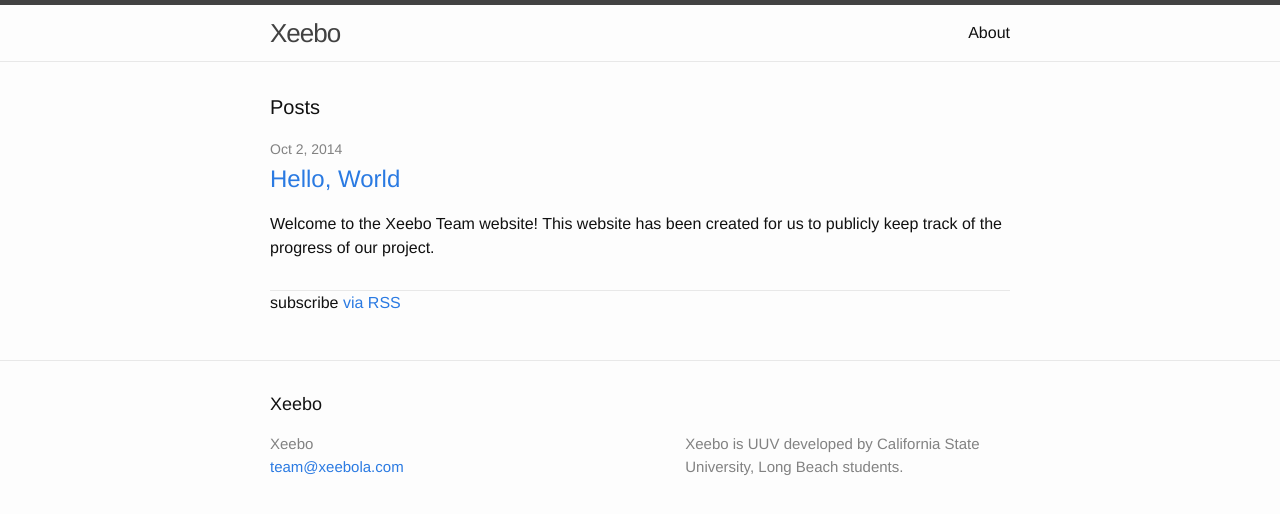
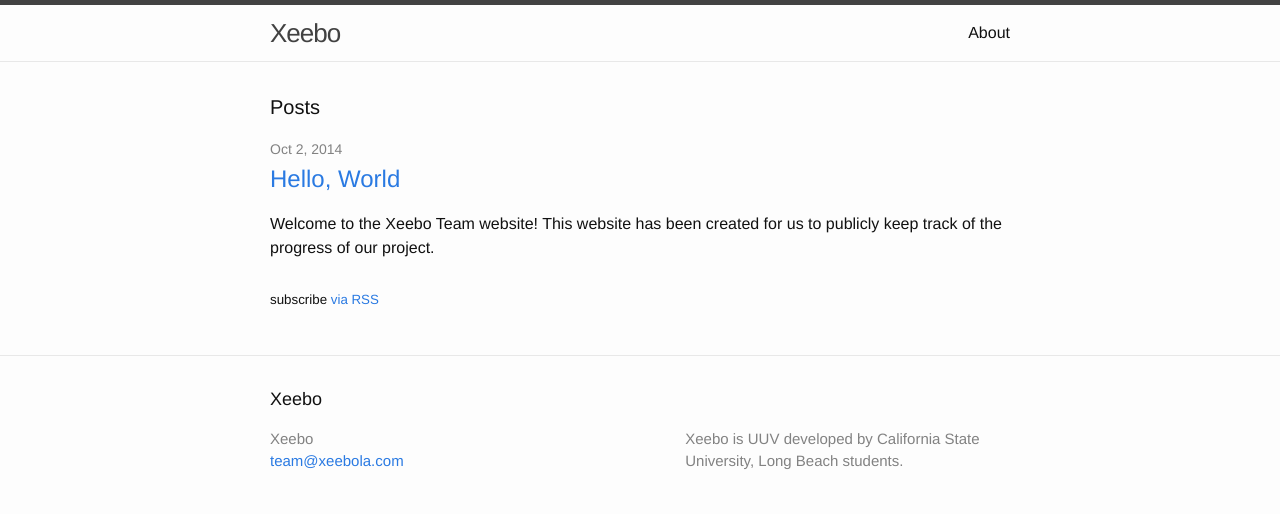
Before and after one commit to vartan/Xeebo, a Jekyll site: the page built from index.html, in a window 1280 px wide. Shown: the top 514 px of the page. Built offline with Jekyll 4.4.1, drawn with Linux system fonts in a browser that asks for light colours.

```diff
--- a/_sass/_layout.scss
+++ b/_sass/_layout.scss
@@ -236,5 +236,5 @@
 }
 
 .rss-subscribe {
-    border-top: 1px solid #e8e8e8;
+    font-size:smaller;
 }
```
